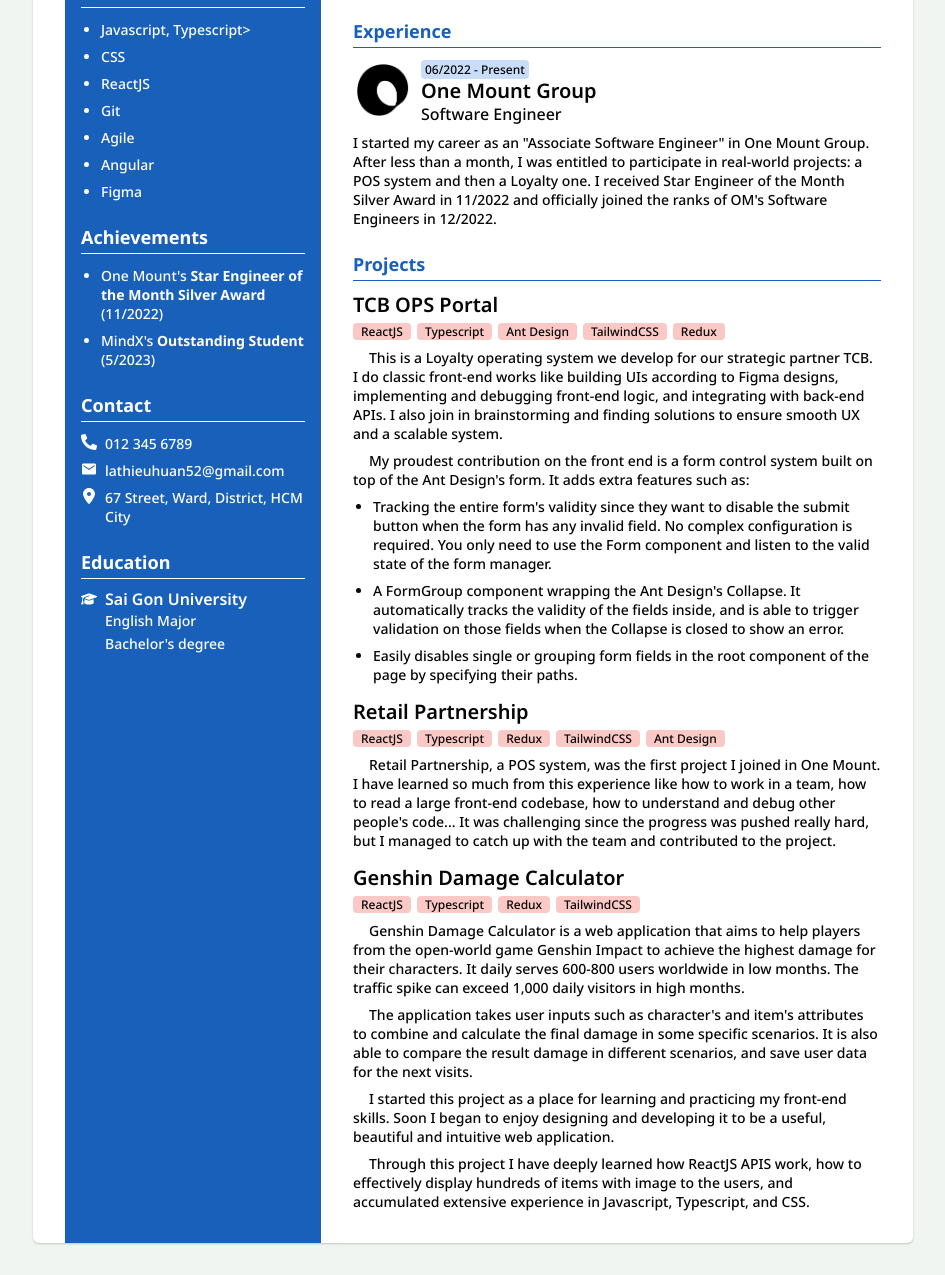
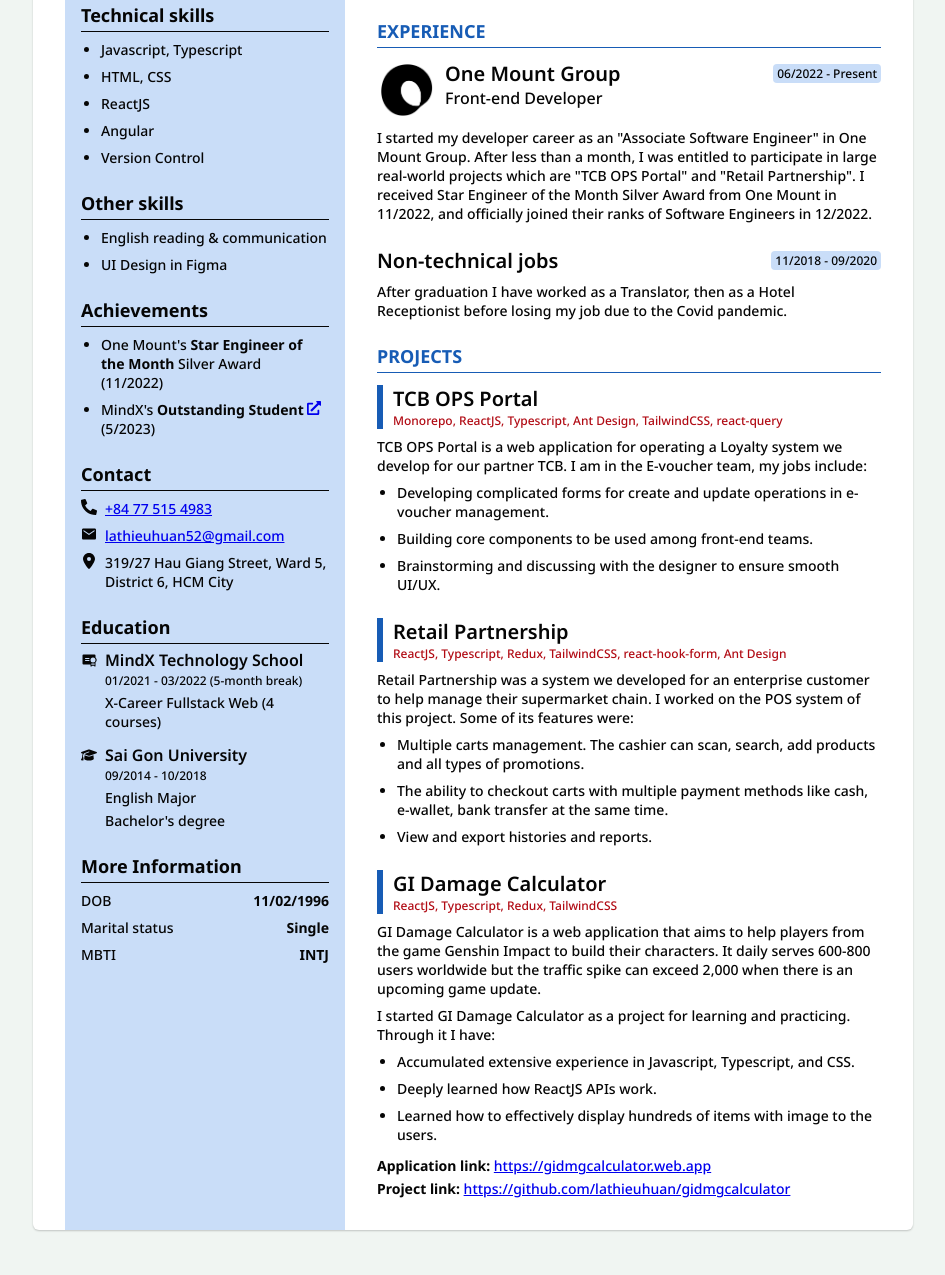
Before and after one commit to lathieuhuan/lathieuhuan.github.io, a plain HTML site: page index.html in a window 1280 px wide. Shown: the part 357-1632 px from the top of the page, without its empty margins (167-1112 px from the left). Drawn offline with Linux system fonts and the light colour scheme; a script that the page names is missing.

Commit message:
Update content & minor design (#2)

```diff
--- a/index.css
+++ b/index.css
@@ -7,14 +7,17 @@
 }
 
 :root {
-  color: #050505;
+  --left-column-width: 312px;
+  --main-padding: 2rem;
+  --color-primary-1: #051427;
+  --color-primary-2: #c9ddf8;
+  --color-primary-3: #175cb5;
+  --color-secondary: #b10b14;
+  --color-on-light: #050505;
+  color: var(--color-on-light);
   background-color: #f0f5f2;
   font-family: "Noto Sans", Helvetica, Arial, sans-serif;
-  font-size: 16px;
-  --left-column-width: 288px;
-  --main-padding: 2rem;
-  --color-primary: #051427;
-  --color-primary-variant: #1960ba;
+  font-size: 1rem;
 }
 
 body {
@@ -33,12 +36,6 @@ h2 {
 h3 {
   font-size: 1.25rem;
   font-weight: 600;
-  line-height: 1.2;
-}
-
-p,
-li {
-  font-size: 0.875rem;
 }
 
 .flex {
@@ -47,6 +44,9 @@ li {
 .items-start {
   align-items: flex-start;
 }
+.justify-between {
+  justify-content: space-between;
+}
 
 main {
   margin: 0 auto;
@@ -54,6 +54,7 @@ main {
   max-width: 100%;
   min-height: 100vh;
   display: flex;
+  font-size: 0.875rem;
   background-color: #fff;
   border-radius: 0.375rem;
   box-shadow: 0 1px 2px rgba(0, 0, 0, 0.2);
@@ -69,7 +70,7 @@ main {
   width: var(--left-column-width);
   display: flex;
   flex-direction: column;
-  --color-h2: #fff;
+  --color-h2: var(--color-on-light);
 }
 
 #right-column {
@@ -81,7 +82,7 @@ main {
   display: flex;
   flex-direction: column;
   gap: 1.5rem;
-  --color-h2: var(--color-primary-variant);
+  --color-h2: var(--color-primary-3);
 }
 
 /* ===== LEFT COL STYLE ===== */
@@ -89,7 +90,7 @@ main {
 #avatar,
 #brief-info {
   padding: 1rem;
-  background-color: var(--color-primary-variant);
+  background-color: var(--color-primary-2);
 }
 #avatar {
   min-height: calc(var(--left-column-width) - var(--main-padding));
@@ -101,27 +102,23 @@ main {
   display: flex;
   flex-direction: column;
   gap: 1.5rem;
-  color: #fff;
-}
-#brief-info *::selection {
-  background-color: #ebd31b;
-  color: black;
 }
 
 #left-column .section-content {
-  margin-top: 0.75rem;
+  margin-top: 0.5rem;
   display: flex;
   flex-direction: column;
   gap: 0.5rem;
   font-weight: 500;
 }
-#left-column svg {
+#left-column .svg-marker {
   font-size: 1rem;
   flex-shrink: 0;
   margin-right: 0.5rem;
 }
 
-#skills .section-content,
+#tech-skills .section-content,
+#other-skills .section-content,
 #achievements .section-content {
   padding-left: 1.25rem;
 }
@@ -134,6 +131,9 @@ main {
   list-style: none;
 }
 
+#education .section-content {
+  gap: 1rem;
+}
 .education__general-info {
   display: flex;
   flex-direction: column;
@@ -143,6 +143,10 @@ main {
   font-size: 1rem;
   font-weight: 600;
   line-height: 1;
+}
+.education_period {
+  font-size: 0.75rem;
+  color: var(--color-on-light);
 }
 
 /* ===== RIGHT COL STYLE ===== */
@@ -166,7 +170,7 @@ main {
   right: 0;
   z-index: -10;
   left: calc(0px - var(--left-column-width) - var(--main-padding));
-  background-color: var(--color-primary);
+  background-color: var(--color-primary-1);
 }
 #introduction .career-title {
   font-size: 1.25rem;
@@ -181,7 +185,7 @@ main {
   margin-top: 0.75rem;
   display: flex;
   flex-direction: column;
-  gap: 1rem;
+  gap: 1.5rem;
   font-weight: 500;
 }
 
@@ -197,14 +201,23 @@ main {
   padding: 0.25rem;
 }
 .experience__general-info {
+  flex-grow: 1;
   display: flex;
   flex-direction: column;
-  align-items: flex-start;
 }
+.experience__title-n-time {
+  display: flex;
+  justify-content: space-between;
+  align-items: center;
+}
+.experience__position {
+  font-size: 1rem;
+}
+
 .experience__period {
   display: inline-block;
   padding: 1px 0.25rem;
-  background-color: #c9ddf8;
+  background-color: var(--color-primary-2);
   border-radius: 0.25rem;
   font-size: 0.75rem;
   font-weight: 500;
@@ -213,18 +226,22 @@ main {
   margin-top: 0.5rem;
 }
 
+.projects_intro {
+  padding-left: 1rem;
+  position: relative;
+}
+.projects_intro::before {
+  content: "";
+  position: absolute;
+  left: 0;
+  display: block;
+  width: 0.375rem;
+  height: 100%;
+  background-color: var(--color-primary-3);
+}
 .projects__tech-stack {
-  margin-top: 0.375rem;
-  display: flex;
-  flex-wrap: wrap;
-  gap: 0.375rem;
-}
-.projects__tech-stack > * {
-  display: inline-block;
-  padding: 0 0.5rem;
-  border-radius: 0.25rem;
   font-size: 0.75rem;
-  background-color: #fbc9c5;
+  color: var(--color-secondary);
 }
 
 .projects__description {
@@ -233,12 +250,16 @@ main {
   flex-direction: column;
   gap: 0.5rem;
 }
-.projects__description p {
-  text-indent: 1rem;
-}
 .projects__description ul {
   padding-left: 1.25rem;
   display: flex;
   flex-direction: column;
   gap: 0.5rem;
 }
+
+.projects__links {
+  margin-top: 0.75rem;
+  display: flex;
+  flex-direction: column;
+  gap: 0.25rem;
+}
--- a/index.html
+++ b/index.html
@@ -15,6 +15,9 @@
     <title>La Thieu Huan's Resume</title>
   </head>
   <body>
+    <script src="https://unpkg.com/i18next/dist/umd/i18next.js"></script>
+    <script defer src="index.js"></script>
+
     <main>
       <div id="left-column">
         <div id="avatar">
@@ -29,16 +32,22 @@
         </div>
 
         <div id="brief-info">
-          <section id="skills">
-            <h2>Skills</h2>
+          <section id="tech-skills">
+            <h2>Technical skills</h2>
             <ul class="section-content">
-              <li>Javascript, Typescript></li>
-              <li>CSS</li>
+              <li>Javascript, Typescript</li>
+              <li>HTML, CSS</li>
               <li>ReactJS</li>
-              <li>Git</li>
-              <li>Agile</li>
               <li>Angular</li>
-              <li>Figma</li>
+              <li>Version Control</li>
+            </ul>
+          </section>
+
+          <section id="other-skills">
+            <h2>Other skills</h2>
+            <ul class="section-content">
+              <li>English reading & communication</li>
+              <li>UI Design in Figma</li>
             </ul>
           </section>
 
@@ -46,16 +55,39 @@
             <h2>Achievements</h2>
             <ul class="section-content">
               <li>
+                <p>
                   One Mount's
                   <span class="achievements_title">
-                  Star Engineer of the Month Silver Award
+                    Star Engineer of the Month
                   </span>
-                (11/2022)
+                  Silver Award
+                </p>
+                <span>(11/2022)</span>
               </li>
               <li>
+                <p>
                   MindX's
                   <span class="achievements_title">Outstanding Student</span>
-                (5/2023)
+                  <a
+                    href="https://mindx.edu.vn/student-post/la-thieu-huan"
+                    target="_blank"
+                  >
+                    <svg
+                      stroke="currentColor"
+                      fill="currentColor"
+                      stroke-width="0"
+                      viewBox="0 0 512 512"
+                      height="1em"
+                      width="1em"
+                      xmlns="http://www.w3.org/2000/svg"
+                    >
+                      <path
+                        d="M432,320H400a16,16,0,0,0-16,16V448H64V128H208a16,16,0,0,0,16-16V80a16,16,0,0,0-16-16H48A48,48,0,0,0,0,112V464a48,48,0,0,0,48,48H400a48,48,0,0,0,48-48V336A16,16,0,0,0,432,320ZM488,0h-128c-21.37,0-32.05,25.91-17,41l35.73,35.73L135,320.37a24,24,0,0,0,0,34L157.67,377a24,24,0,0,0,34,0L435.28,133.32,471,169c15,15,41,4.5,41-17V24A24,24,0,0,0,488,0Z"
+                      ></path>
+                    </svg>
+                  </a>
+                </p>
+                <span>(5/2023)</span>
               </li>
             </ul>
           </section>
@@ -65,6 +97,7 @@
             <ul class="section-content">
               <li class="flex items-start">
                 <svg
+                  class="svg-marker"
                   stroke="currentColor"
                   fill="currentColor"
                   stroke-width="0"
@@ -77,11 +110,12 @@
                     d="M497.39 361.8l-112-48a24 24 0 0 0-28 6.9l-49.6 60.6A370.66 370.66 0 0 1 130.6 204.11l60.6-49.6a23.94 23.94 0 0 0 6.9-28l-48-112A24.16 24.16 0 0 0 122.6.61l-104 24A24 24 0 0 0 0 48c0 256.5 207.9 464 464 464a24 24 0 0 0 23.4-18.6l24-104a24.29 24.29 0 0 0-14.01-27.6z"
                   ></path>
                 </svg>
-                <span>012 345 6789</span>
+                <a href="+84775154983">+84 77 515 4983</a>
               </li>
 
               <li class="flex items-start">
                 <svg
+                  class="svg-marker"
                   stroke="currentColor"
                   fill="currentColor"
                   strokeWidth="0"
@@ -94,11 +128,14 @@
                     d="M437.332 80H74.668C51.199 80 32 99.198 32 122.667v266.666C32 412.802 51.199 432 74.668 432h362.664C460.801 432 480 412.802 480 389.333V122.667C480 99.198 460.801 80 437.332 80zM432 170.667L256 288 80 170.667V128l176 117.333L432 128v42.667z"
                   ></path>
                 </svg>
-                <span>lathieuhuan52@gmail.com</span>
+                <a href="mailto:lathieuhuan52@gmail.com">
+                  lathieuhuan52@gmail.com
+                </a>
               </li>
 
               <li class="flex items-start">
                 <svg
+                  class="svg-marker"
                   stroke="currentColor"
                   fill="currentColor"
                   stroke-width="0"
@@ -111,7 +148,9 @@
                     d="M215.7 499.2C267 435 384 279.4 384 192C384 86 298 0 192 0S0 86 0 192c0 87.4 117 243 168.3 307.2c12.3 15.3 35.1 15.3 47.4 0zM192 128a64 64 0 1 1 0 128 64 64 0 1 1 0-128z"
                   ></path>
                 </svg>
-                <span>67 Street, Ward, District, HCM City</span>
+                <span>
+                  319/27 Hau Giang Street, Ward 5, District 6, HCM City
+                </span>
               </li>
             </ul>
           </section>
@@ -121,6 +160,34 @@
             <div class="section-content">
               <div class="flex items-start">
                 <svg
+                  class="svg-marker"
+                  stroke="currentColor"
+                  fill="currentColor"
+                  stroke-width="0"
+                  viewBox="0 0 256 256"
+                  height="1em"
+                  width="1em"
+                  xmlns="http://www.w3.org/2000/svg"
+                >
+                  <path
+                    d="M232,88.86V56a16,16,0,0,0-16-16H40A16,16,0,0,0,24,56V184a16,16,0,0,0,16,16H152v24a8,8,0,0,0,11.58,7.16L192,216.94l28.42,14.22A8,8,0,0,0,232,224V167.14a55.87,55.87,0,0,0,0-78.28ZM128,144H72a8,8,0,0,1,0-16h56a8,8,0,0,1,0,16Zm0-32H72a8,8,0,0,1,0-16h56a8,8,0,0,1,0,16Zm88,99.06-20.42-10.22a8,8,0,0,0-7.16,0L168,211.06V178.59a55.94,55.94,0,0,0,48,0ZM192,168a40,40,0,1,1,40-40A40,40,0,0,1,192,168Z"
+                  ></path>
+                </svg>
+
+                <div>
+                  <div class="education__general-info">
+                    <p class="education__title">MindX Technology School</p>
+                    <span class="education_period">
+                      01/2021 - 03/2022 (5-month break)
+                    </span>
+                    <p>X-Career Fullstack Web (4 courses)</p>
+                  </div>
+                </div>
+              </div>
+
+              <div class="flex items-start">
+                <svg
+                  class="svg-marker"
                   stroke="currentColor"
                   fill="currentColor"
                   stroke-width="0"
@@ -136,9 +203,28 @@
 
                 <div class="education__general-info">
                   <p class="education__title">Sai Gon University</p>
+                  <span class="education_period">09/2014 - 10/2018</span>
                   <p>English Major</p>
                   <p>Bachelor's degree</p>
                 </div>
+              </div>
+            </div>
+          </section>
+
+          <section id="more-info">
+            <h2>More Information</h2>
+            <div class="section-content">
+              <div class="flex justify-between">
+                <span>DOB</span>
+                <b>11/02/1996</b>
+              </div>
+              <div class="flex justify-between">
+                <span>Marital status</span>
+                <b>Single</b>
+              </div>
+              <div class="flex justify-between">
+                <span>MBTI</span>
+                <b>INTJ</b>
               </div>
             </div>
           </section>
@@ -161,7 +247,7 @@
         </section>
 
         <section id="experience">
-          <h2>Experience</h2>
+          <h2>EXPERIENCE</h2>
           <div class="section-content">
             <div>
               <div class="experience__intro">
@@ -169,138 +255,158 @@
                   <img src="/images/om-logo.png" alt="om" />
                 </div>
                 <div class="experience__general-info">
+                  <div class="experience__title-n-time">
+                    <h3>One Mount Group</h3>
                     <span class="experience__period">06/2022 - Present</span>
-                  <h3>One Mount Group</h3>
-                  <span>Software Engineer</span>
+                  </div>
+                  <div class="experience__position">Front-end Developer</div>
                 </div>
               </div>
 
               <p class="experience__description">
-                I started my career as an "Associate Software Engineer" in One
-                Mount Group. After less than a month, I was entitled to
-                participate in real-world projects: a POS system and then a
-                Loyalty one. I received Star Engineer of the Month Silver Award
-                in 11/2022 and officially joined the ranks of OM's Software
-                Engineers in 12/2022.
+                I started my developer career as an "Associate Software
+                Engineer" in One Mount Group. After less than a month, I was
+                entitled to participate in large real-world projects which are
+                "TCB OPS Portal" and "Retail Partnership". I received Star
+                Engineer of the Month Silver Award from One Mount in 11/2022,
+                and officially joined their ranks of Software Engineers in
+                12/2022.
+              </p>
+            </div>
+
+            <div>
+              <div class="experience__intro">
+                <div class="experience__general-info">
+                  <div class="experience__title-n-time">
+                    <h3>Non-technical jobs</h3>
+                    <span class="experience__period">11/2018 - 09/2020</span>
+                  </div>
+                </div>
+              </div>
+
+              <p class="experience__description">
+                After graduation I have worked as a Translator, then as a Hotel
+                Receptionist before losing my job due to the Covid pandemic.
               </p>
             </div>
           </div>
         </section>
 
         <section id="projects">
-          <h2>Projects</h2>
+          <h2>PROJECTS</h2>
           <div class="section-content">
             <div>
-              <div>
+              <div class="projects_intro">
                 <h3>TCB OPS Portal</h3>
                 <div class="projects__tech-stack">
-                  <span>ReactJS</span>
-                  <span>Typescript</span>
-                  <span>Ant Design</span>
-                  <span>TailwindCSS</span>
-                  <span>Redux</span>
+                  Monorepo, ReactJS, Typescript, Ant Design, TailwindCSS,
+                  react-query
                 </div>
               </div>
 
               <div class="projects__description">
                 <p>
-                  This is a Loyalty operating system we develop for our
-                  strategic partner TCB. I do classic front-end works like
-                  building UIs according to Figma designs, implementing and
-                  debugging front-end logic, and integrating with back-end APIs.
-                  I also join in brainstorming and finding solutions to ensure
-                  smooth UX and a scalable system.
-                </p>
-                <p>
-                  My proudest contribution on the front end is a form control
-                  system built on top of the Ant Design's form. It adds extra
-                  features such as:
+                  TCB OPS Portal is a web application for operating a Loyalty
+                  system we develop for our partner TCB. I am in the E-voucher
+                  team, my jobs include:
                 </p>
                 <ul>
                   <li>
-                    Tracking the entire form's validity since they want to
-                    disable the submit button when the form has any invalid
-                    field. No complex configuration is required. You only need
-                    to use the Form component and listen to the valid state of
-                    the form manager.
+                    Developing complicated forms for create and update
+                    operations in e-voucher management.
                   </li>
                   <li>
-                    A FormGroup component wrapping the Ant Design's Collapse. It
-                    automatically tracks the validity of the fields inside, and
-                    is able to trigger validation on those fields when the
-                    Collapse is closed to show an error.
+                    Building core components to be used among front-end teams.
                   </li>
                   <li>
-                    Easily disables single or grouping form fields in the root
-                    component of the page by specifying their paths.
+                    Brainstorming and discussing with the designer to ensure
+                    smooth UI/UX.
                   </li>
                 </ul>
               </div>
             </div>
 
             <div>
-              <div>
+              <div class="projects_intro">
                 <h3>Retail Partnership</h3>
                 <div class="projects__tech-stack">
-                  <span>ReactJS</span>
-                  <span>Typescript</span>
-                  <span>Redux</span>
-                  <span>TailwindCSS</span>
-                  <span>Ant Design</span>
+                  ReactJS, Typescript, Redux, TailwindCSS, react-hook-form, Ant
+                  Design
                 </div>
               </div>
 
               <div class="projects__description">
                 <p>
-                  Retail Partnership, a POS system, was the first project I
-                  joined in One Mount. I have learned so much from this
-                  experience like how to work in a team, how to read a large
-                  front-end codebase, how to understand and debug other people's
-                  code... It was challenging since the progress was pushed
-                  really hard, but I managed to catch up with the team and
-                  contributed to the project.
+                  Retail Partnership was a system we developed for an enterprise
+                  customer to help manage their supermarket chain. I worked on
+                  the POS system of this project. Some of its features were:
                 </p>
+                <ul>
+                  <li>
+                    Multiple carts management. The cashier can scan, search, add
+                    products and all types of promotions.
+                  </li>
+                  <li>
+                    The ability to checkout carts with multiple payment methods
+                    like cash, e-wallet, bank transfer at the same time.
+                  </li>
+                  <li>View and export histories and reports.</li>
+                </ul>
               </div>
             </div>
 
             <div>
+              <div class="projects_intro">
+                <h3>GI Damage Calculator</h3>
+                <div class="projects__tech-stack">
+                  ReactJS, Typescript, Redux, TailwindCSS
+                </div>
                 <div>
-                <h3>Genshin Damage Calculator</h3>
-                <div class="projects__tech-stack">
-                  <span>ReactJS</span>
-                  <span>Typescript</span>
-                  <span>Redux</span>
-                  <span>TailwindCSS</span>
+                  <div class="project__link"></div>
+                  <div class="project__link"></div>
                 </div>
               </div>
 
               <div class="projects__description">
                 <p>
-                  Genshin Damage Calculator is a web application that aims to
-                  help players from the open-world game Genshin Impact to
-                  achieve the highest damage for their characters. It daily
-                  serves 600-800 users worldwide in low months. The traffic
-                  spike can exceed 1,000 daily visitors in high months.
+                  GI Damage Calculator is a web application that aims to help
+                  players from the game Genshin Impact to build their
+                  characters. It daily serves 600-800 users worldwide but the
+                  traffic spike can exceed 2,000 when there is an upcoming game
+                  update.
                 </p>
                 <p>
-                  The application takes user inputs such as character's and
-                  item's attributes to combine and calculate the final damage in
-                  some specific scenarios. It is also able to compare the result
-                  damage in different scenarios, and save user data for the next
-                  visits.
+                  I started GI Damage Calculator as a project for learning and
+                  practicing. Through it I have:
                 </p>
+                <ul>
+                  <li>
+                    Accumulated extensive experience in Javascript, Typescript,
+                    and CSS.
+                  </li>
+                  <li>Deeply learned how ReactJS APIs work.</li>
+                  <li>
+                    Learned how to effectively display hundreds of items with
+                    image to the users.
+                  </li>
+                </ul>
+              </div>
 
+              <div class="projects__links">
                 <p>
-                  I started this project as a place for learning and practicing
-                  my front-end skills. Soon I began to enjoy designing and
-                  developing it to be a useful, beautiful and intuitive web
-                  application.
+                  <b>Application link:</b>
+                  <a href="https://gidmgcalculator.web.app" target="_blank">
+                    https://gidmgcalculator.web.app
+                  </a>
                 </p>
                 <p>
-                  Through this project I have deeply learned how ReactJS APIS
-                  work, how to effectively display hundreds of items with image
-                  to the users, and accumulated extensive experience in
-                  Javascript, Typescript, and CSS.
+                  <b>Project link:</b>
+                  <a
+                    href="https://github.com/lathieuhuan/gidmgcalculator"
+                    target="_blank"
+                  >
+                    https://github.com/lathieuhuan/gidmgcalculator
+                  </a>
                 </p>
               </div>
             </div>
```
Also changed, not shown: index.js (added, +28 -0 lines). Lines whose indentation alone changed are shown as unchanged.
